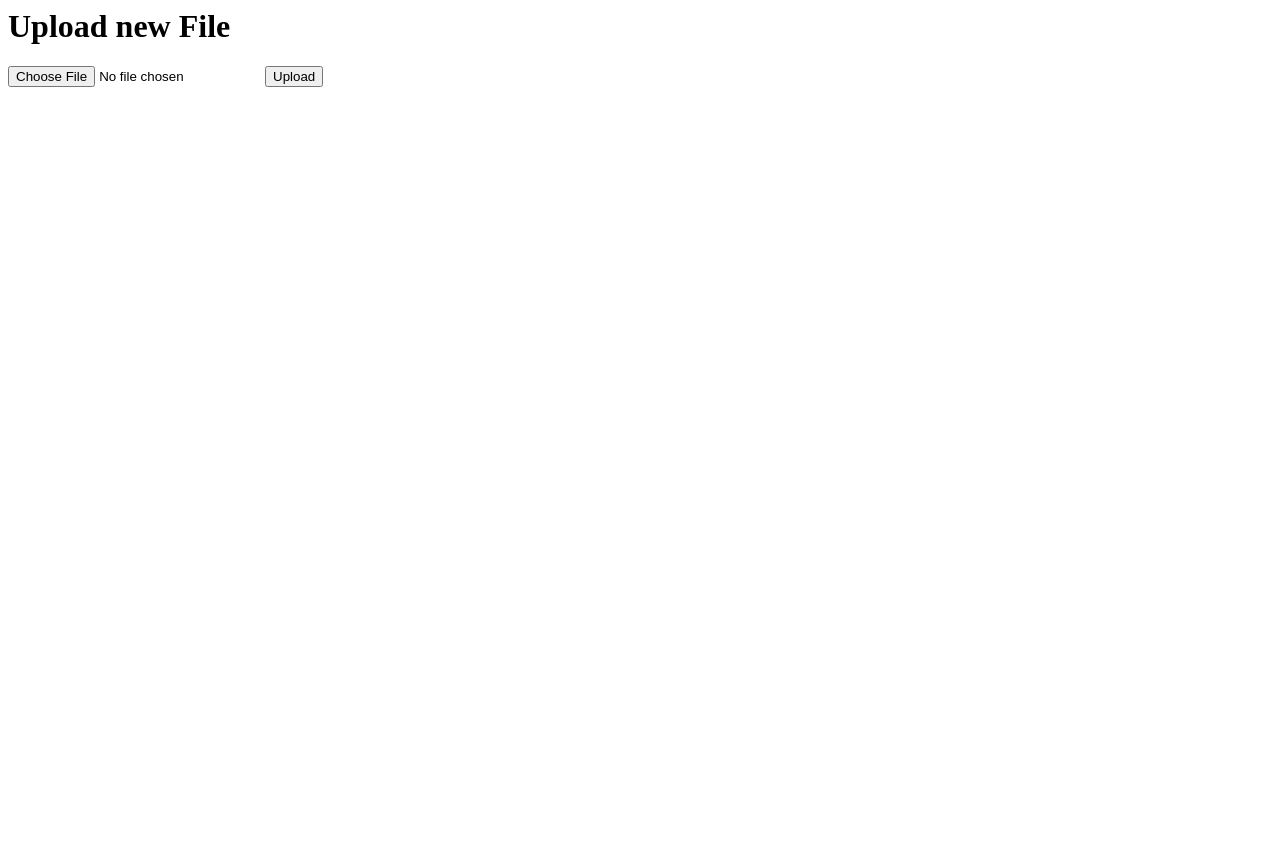
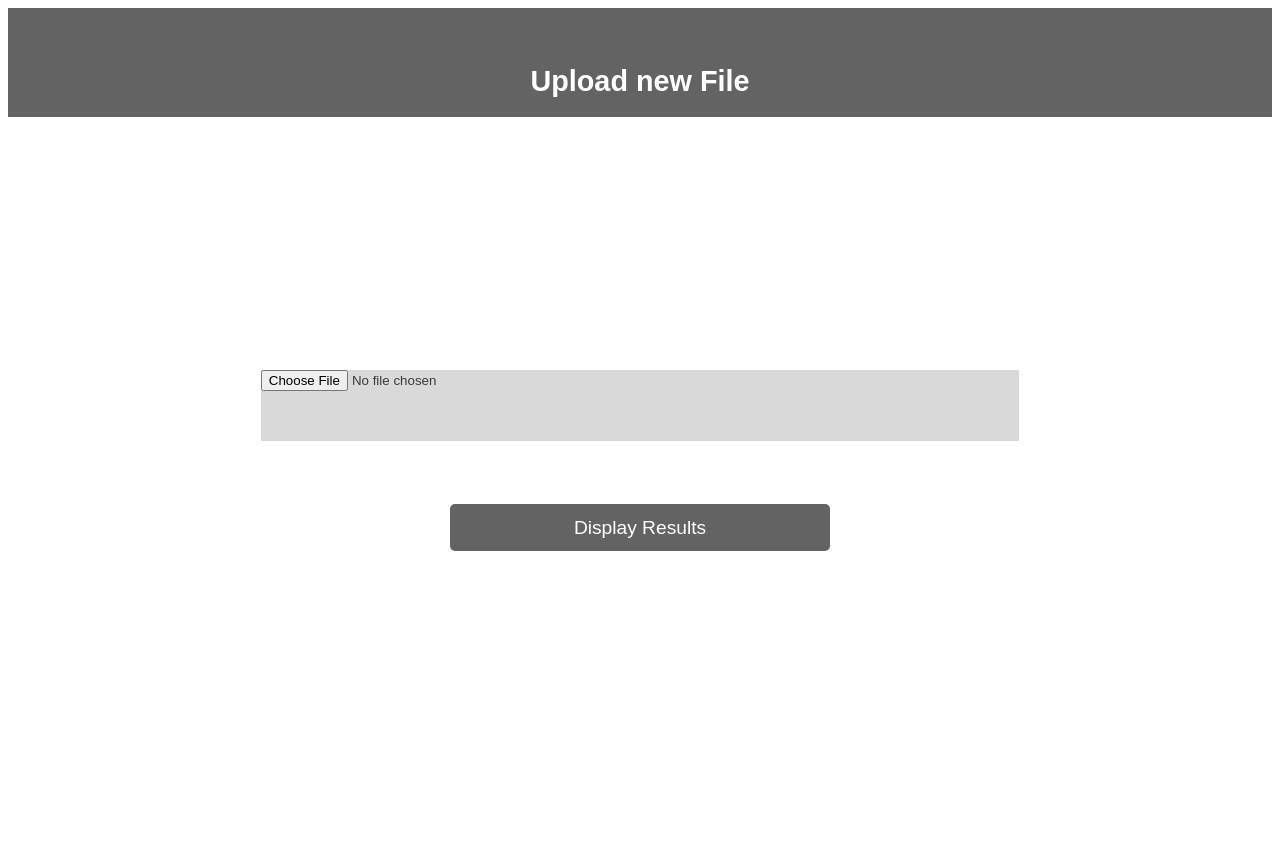
Before and after one commit to anieni1031/htn2022, a Flask app: page / in a window 1280 px wide. Before the commit the page ends 87 px from the top, so only its background shows below. Run offline with Flask 2, Linux system fonts and the light colour scheme.

Commit message:
css progress

```diff
--- /dev/null
+++ b/static/styles/page.css
@@ -0,0 +1,71 @@
+.titlebar {
+    overflow: hidden;
+    background-color: #636363;
+    top: 0;
+    right:0;
+    width: 100%;
+    text-align: center;
+    min-height:70px;
+    min-width:fit-content;
+    margin:0%;
+    padding-top:3%;
+    font-size:90%;
+}
+.titlebar-content{
+    position: absolute;
+    bottom: 0;
+    left: 0;
+}
+.main{
+    font-family: Arial, Helvetica, sans-serif;
+}
+h1{
+    font-family: Arial, Helvetica, sans-serif;
+    color: white;
+    position:relative;
+    bottom:0;
+}
+body {
+    font-family: Arial, Helvetica, sans-serif;
+}
+.middle{
+    width:100%;
+    height:60%;
+    padding-top:20%;
+    text-align:center;
+    min-height:fit-content;
+}
+.filenUpload{
+    display: flex;
+    flex-direction: row;
+    justify-content: center;
+    align-items: center;
+    padding: 0px;
+    position: absolute;
+    width:60%;
+    height:30%;
+}
+.txtbox{
+    background-color:#d9d9d9;
+    color:#3A3A3A;
+    height:15%;
+    width:60%;
+    min-width:min-content;
+}
+.btnResults{
+    font-family: Arial, Helvetica, sans-serif;
+    color: white;
+    background-color: #636363;
+    width:30%;
+    height:10%;
+    min-height:35px;
+    border:0px;
+    border-radius:5px;
+    min-width:fit-content;
+    font-size:120%;
+}
+.resultsPad{
+    width:100%;
+    padding-top:5%;
+    text-align:center;
+}
--- a/templates/upload.html
+++ b/templates/upload.html
@@ -1,11 +1,19 @@
 <html>
+   <head>
+      <link rel="stylesheet" href="/static/styles/page.css"/>
+   </head>
    <body>
-      <!doctype html>
       <title>colors or something</title>
-      <h1>Upload new File</h1>
-      <form method=post enctype=multipart/form-data>
-         <input type=file name=file>
-         <input type=submit value=Upload>
-      </form>
-    </body>
+      <div class = "titlebar">
+         <h1>Upload new File</h1>
+      </div>
+      <div class="middle" >
+         <form method=post enctype=multipart/form-data>
+            <input class="txtbox" type=file name=file>
+            <div class="resultsPad">
+               <input class="btnResults" type=submit value="Display Results">
+            </div>
+         </form>
+      </div>
+   </body>
 </html>
```
